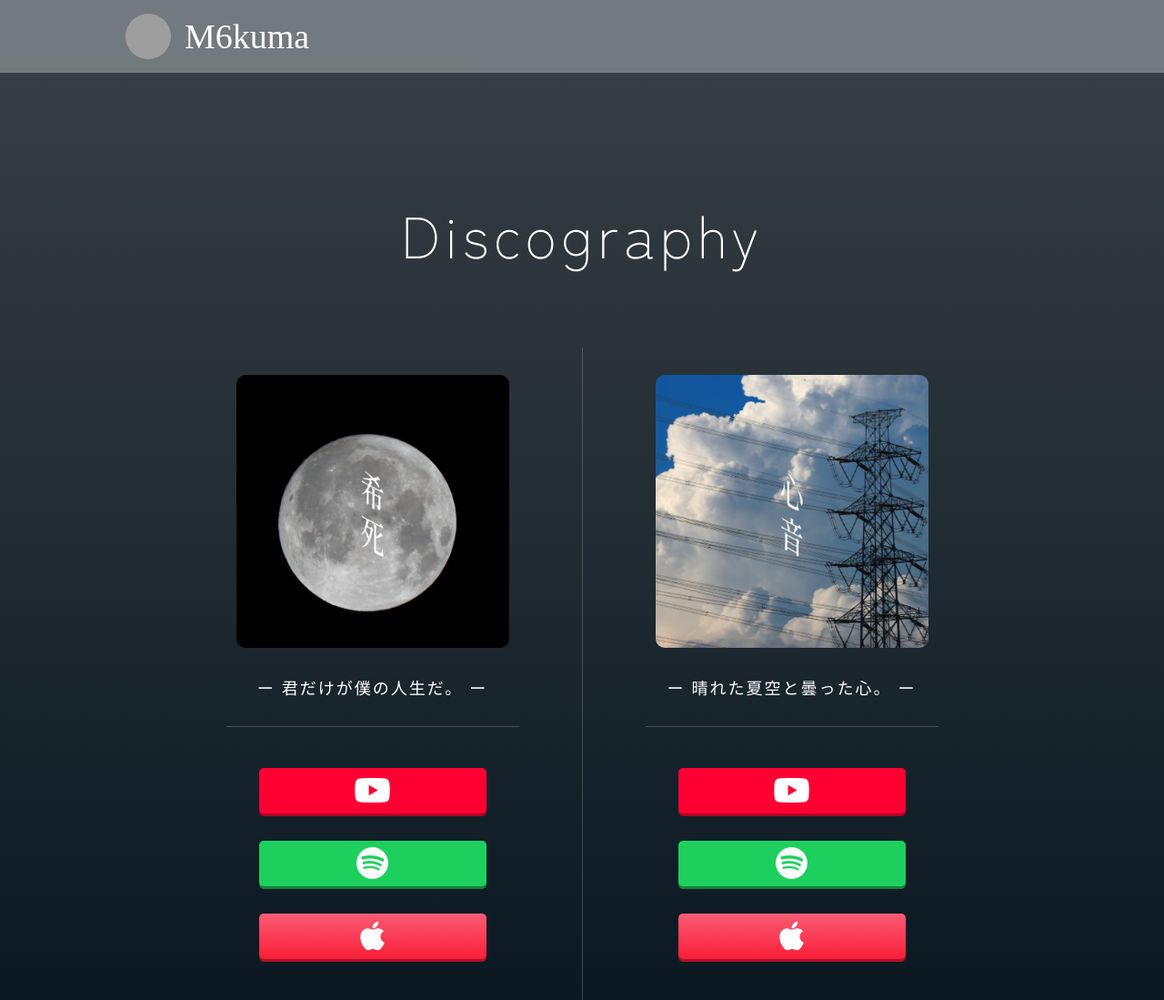
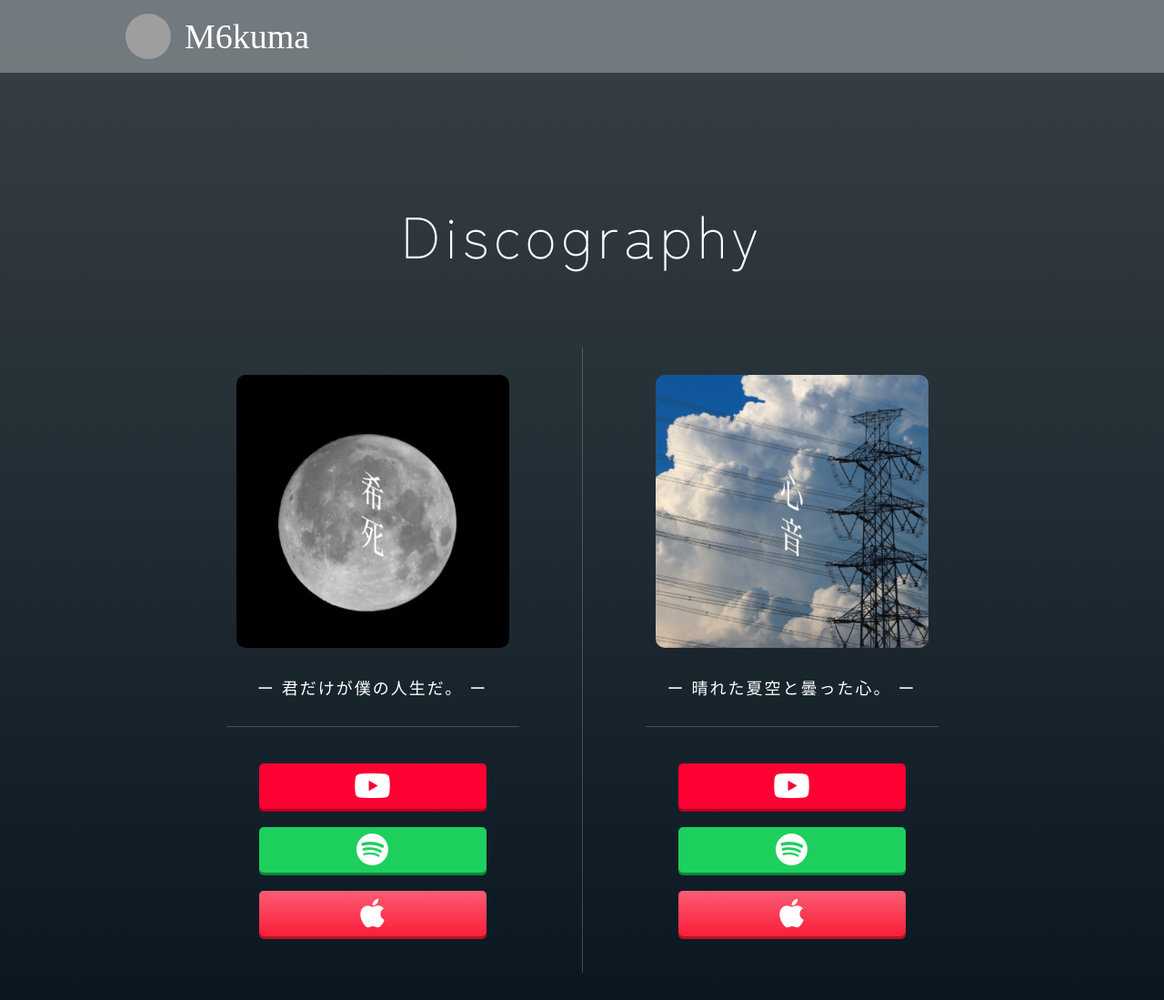
Before and after one commit to M6kuma/M6kuma.github.io, a plain HTML site: page index.html in a window 1280 px wide. Shown: the top 1099 px of the page at 91% size. Drawn offline with Linux system fonts and the light colour scheme; grey boxes are pictures that could not be loaded; a web font is replaced by a local one.

Commit message:
Update stylesheet.css

```diff
--- a/stylesheet.css
+++ b/stylesheet.css
@@ -104,7 +104,7 @@ header {
     width: 250px;
     height: 50px;
     border-radius: 5px;
-    margin: 15px auto;
+    margin: 10px auto;
 }
 .youtube {
     background-color: #f03;
```
